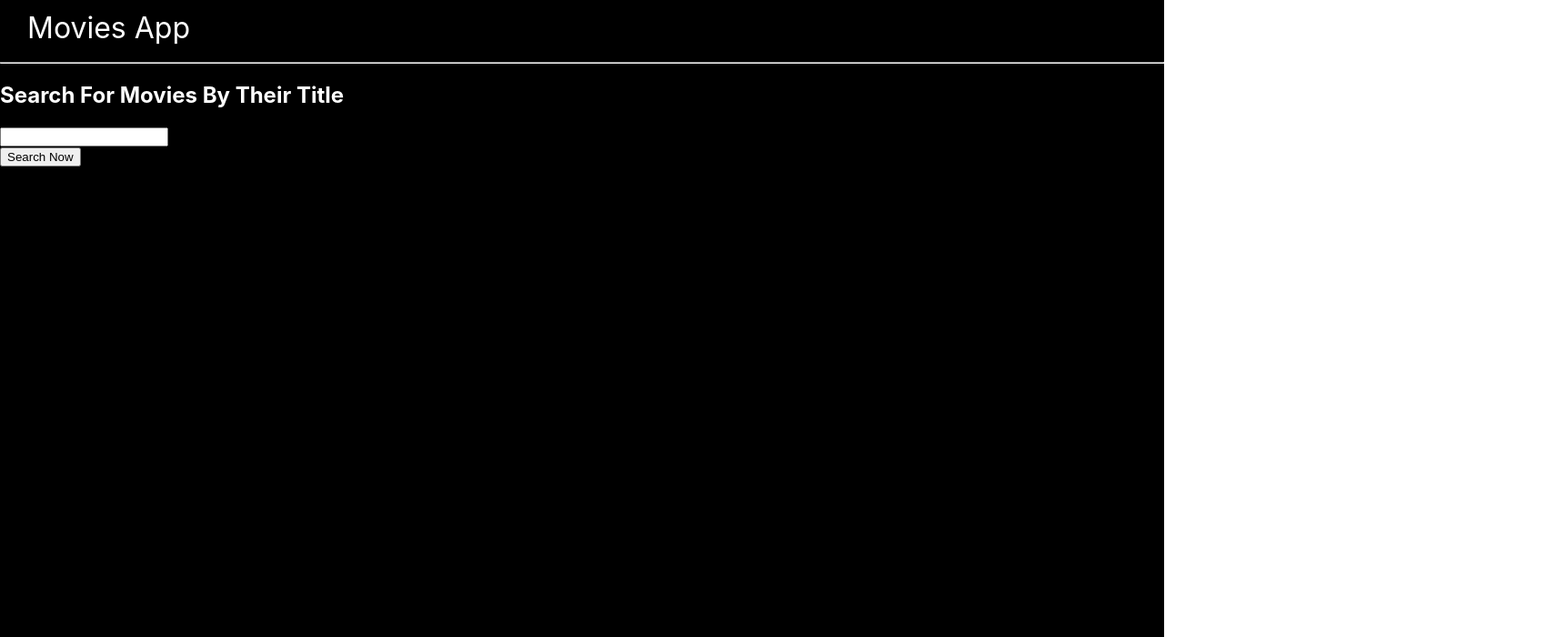
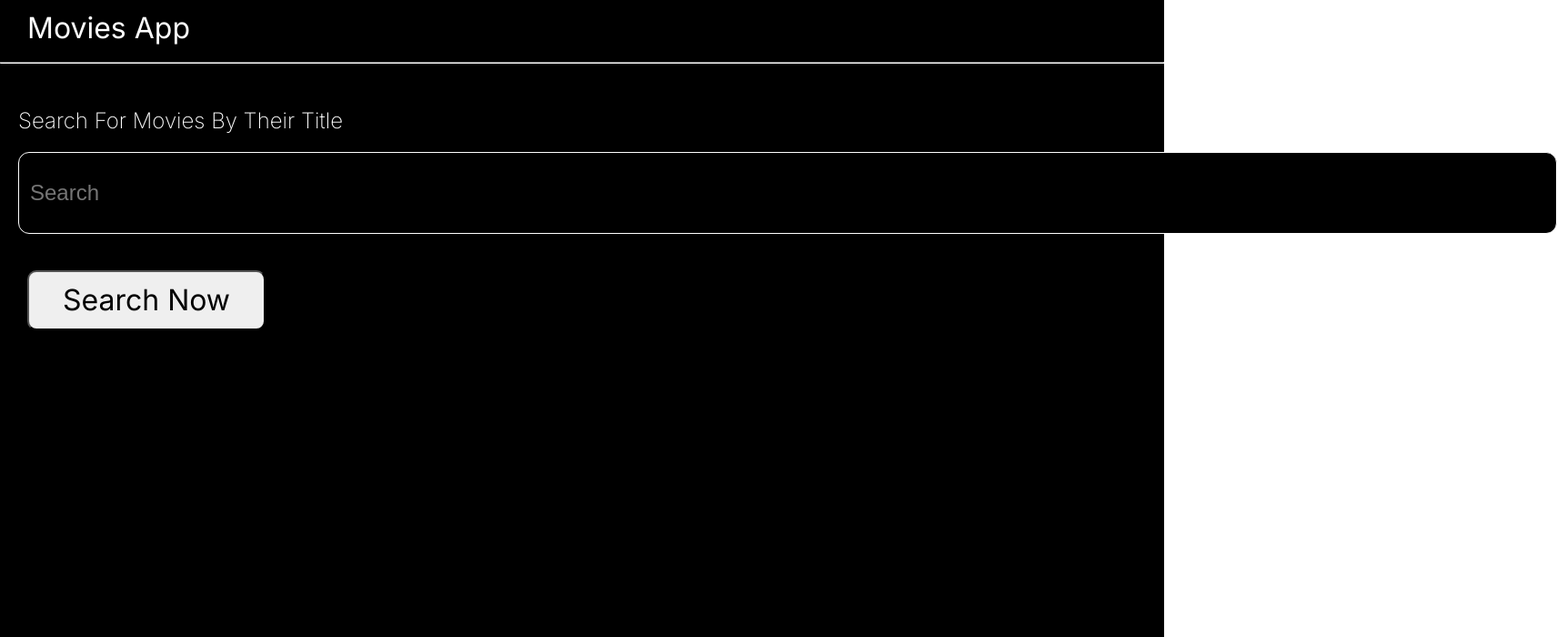
Before and after one commit to lensonfernandes/React-Movies, a React (Create React App) app in the folder reactmovies/: page / in a window 1280 px wide. Shown: the top 700 px of the page at 91% size, 1712 px wide, since content can reach past the window. Built offline with nearby package versions, Linux system fonts and the light colour scheme.

Commit message:
Updated styles of Home page

```diff
--- a/reactmovies/src/App.css
+++ b/reactmovies/src/App.css
@@ -0,0 +1,36 @@
+@import url(https://fonts.googleapis.com/css?family=Inter:100,200,300,regular,500,600,700,800,900);
+
+.search-wrapper{
+    padding:20px;
+}
+
+.search-wrapper h2{
+
+    font-family: Inter, sans-serif;
+    font-weight:200;
+
+
+}
+
+.search-input{
+    width:1666px;
+    height:64px;
+    border: 1px solid white;
+    border-radius: 12px;
+    background-color: black;
+    color: white;
+    font-size: 24px;
+    padding: 12px;
+
+}
+
+
+.search-button{
+    margin:40px 10px;
+    height: 66px;
+    width: 262px;
+    border-radius: 10px;
+    font-family: Inter, sans-serif;
+    font-size: 32px;
+
+}
--- a/reactmovies/src/App.js
+++ b/reactmovies/src/App.js
@@ -13,8 +13,9 @@ function App() {
 
 let AppStyles = styled.div`
 background-color:black;
-height: 100vh;
+min-height: 100vh;
 color:white;
+font-family: Inter, sans-serif;
 `
 
 export default App;
--- a/reactmovies/src/components/Home.jsx
+++ b/reactmovies/src/components/Home.jsx
@@ -4,6 +4,7 @@ import MovieDetails from "./MovieDetails";
 
 import { BrowserRouter, Routes, Route } from "react-router-dom";
 import SearchResult from "./SearchResult";
+
 
 const Home = () => {
 
@@ -40,13 +41,14 @@ let NavbarWrapper = styled.div`
 
 
   font-family: Inter, sans-serif;
-  font-weight: 400;
+
   font-size: 32px;
   height: 60px;
 `;
 
 let Navbar = styled.div`
   padding-left: 30px;
+  font-weight: 400;
 `;
 
 let WhiteLine = styled.hr``;
--- a/reactmovies/src/components/SearchResult.jsx
+++ b/reactmovies/src/components/SearchResult.jsx
@@ -26,11 +26,11 @@ const SearchResult = () => {
   return (
     <div>
       {" "}
-      <SearchWrapper>
+      <SearchWrapper className='search-wrapper'>
         <h2>Search For Movies By Their Title</h2>
-        <input value={searchInput} onChange={e=>setSearchInput(e.target.value)} ></input>
+        <input value={searchInput} onChange={e=>setSearchInput(e.target.value)}  className="search-input" placeholder='Search' ></input>
         <br></br>
-        <button onClick={handleSubmit}>Search Now</button>
+        <button onClick={handleSubmit} className="search-button">Search Now</button>
       </SearchWrapper>
     <Results  searchResult={searchResult} />
  </div>
```
Also changed, not shown: 1 other file (tests, documents, lock files or other folders).
